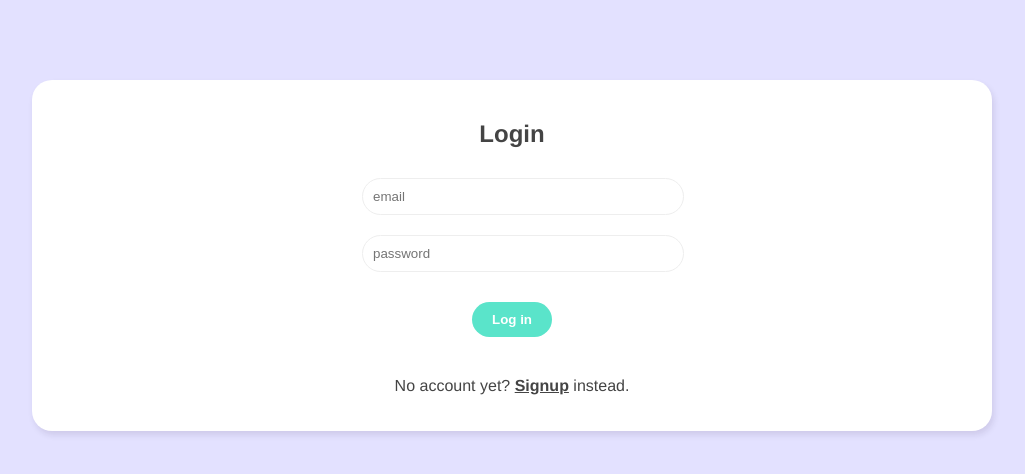
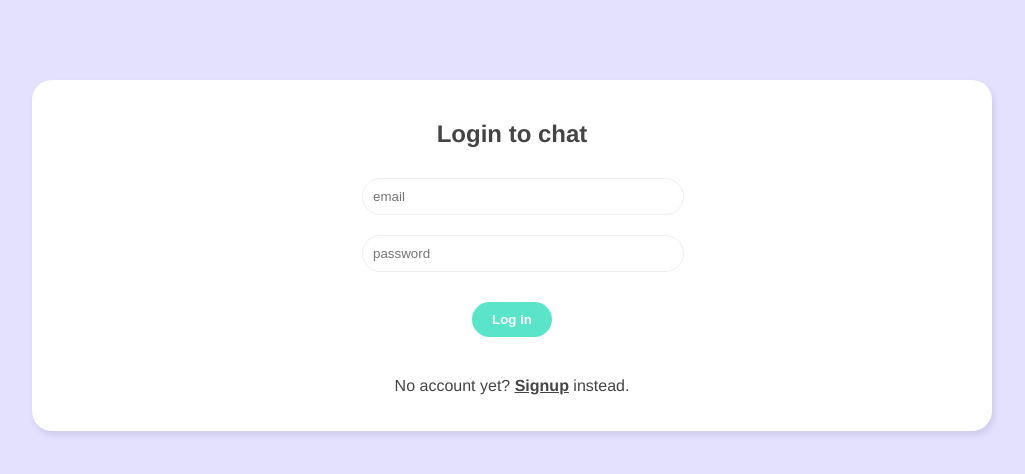
Before and after one commit to LinhKH/reaction-timer, a Vue app: page / in a window 1280 px wide. Shown: the top 474 px of the page, without its empty margins (128-1153 px from the left). Built offline with nearby package versions, Linux system fonts and the light colour scheme; no server answers.

Commit message:
change content and rebuild prod

```diff
--- a/src/views/Welcome.vue
+++ b/src/views/Welcome.vue
@@ -1,12 +1,12 @@
 <template>
     <div class="welcome container">
         <div v-if="showLogin">
-            <h2>Login</h2>
+            <h2>Login to chat</h2>
             <LoginForm @login="enterChat" />
             <p>No account yet? <span @click="showLogin = false">Signup</span> instead.</p>
         </div>
         <div v-else>
-            <h2>Sign up</h2>
+            <h2>Sign up to chat</h2>
             <SignupForm @signup="enterChat"/>
             <p>Already registered? <span @click="showLogin = true">Login</span> instead.</p>
         </div>
```
Also changed, not shown: 1 other file (tests, documents, lock files or other folders).
